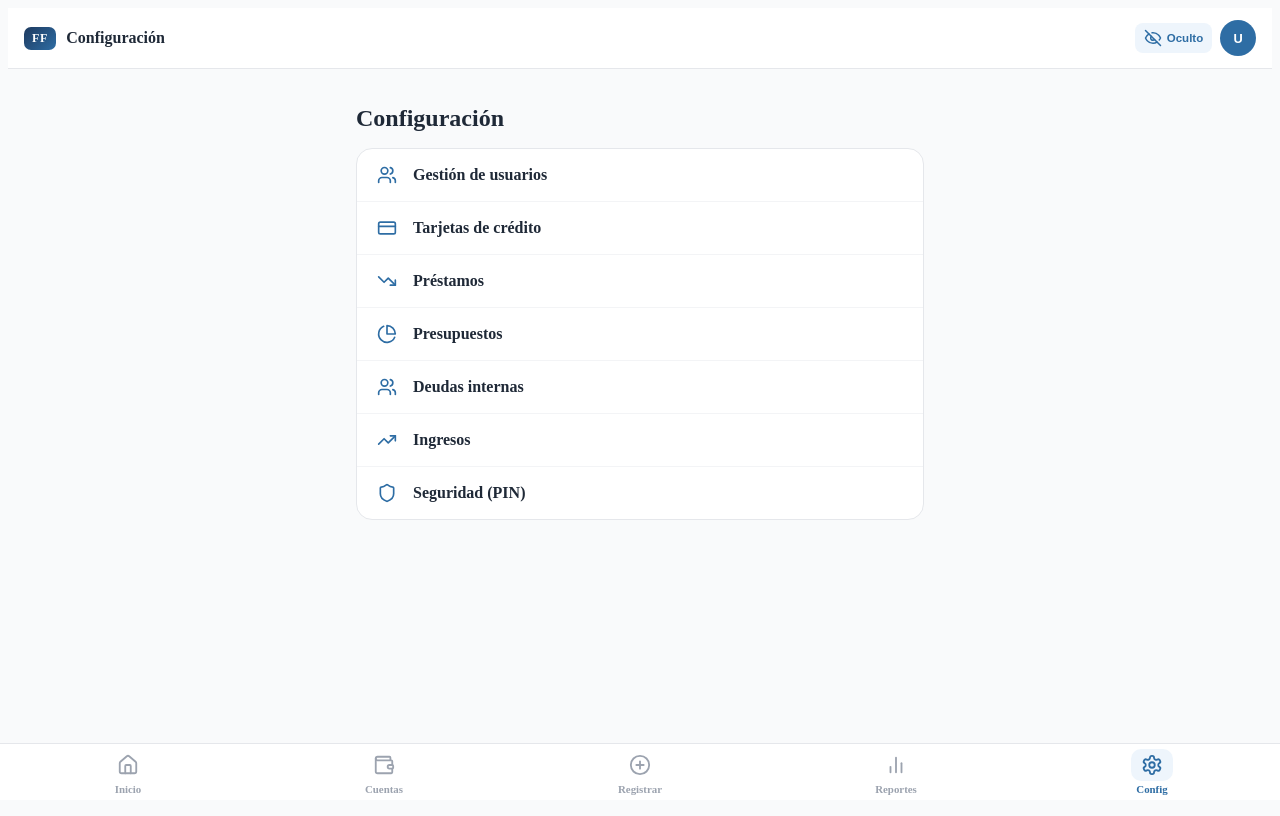
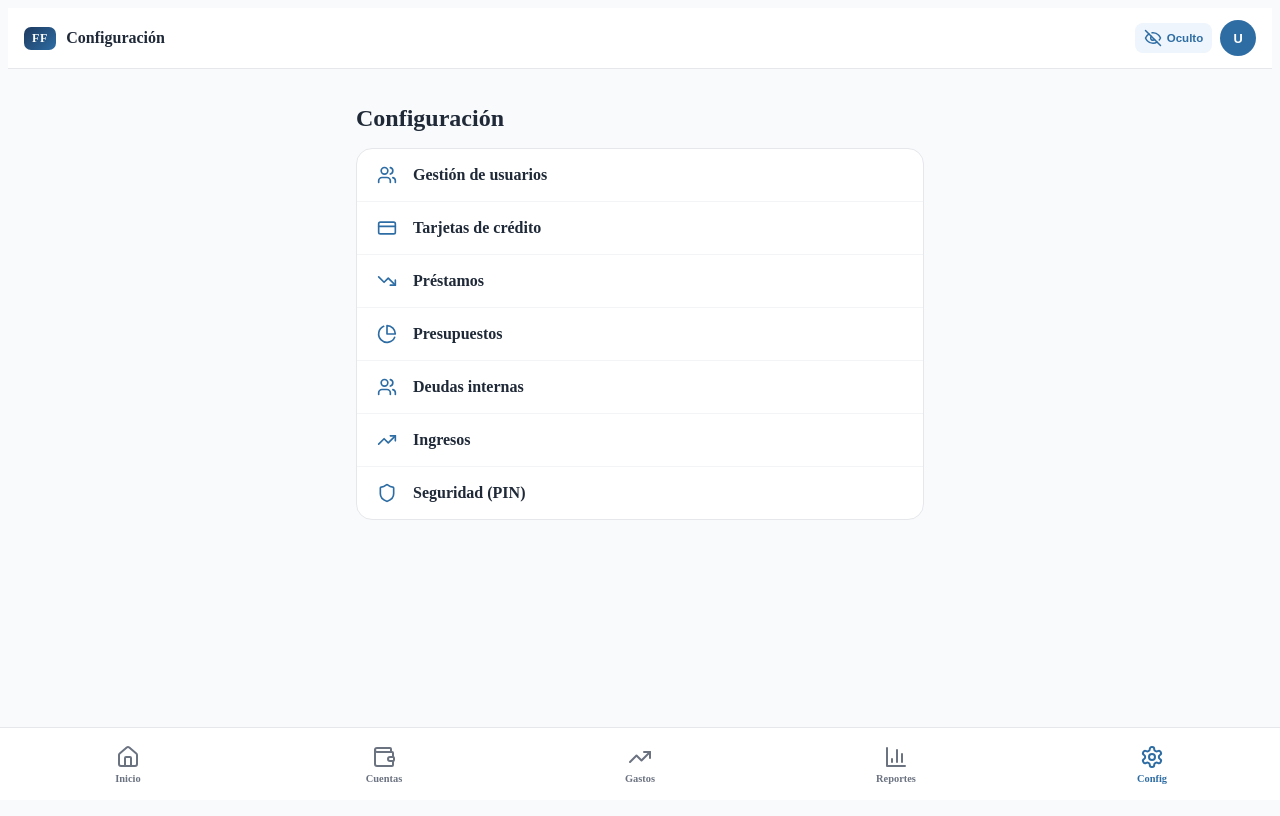
Before and after one commit to samuelynoa/familyfinance, a React (Vite) app: page /config in a window 1280 px wide. Built offline with nearby package versions, Linux system fonts and the light colour scheme; no server answers; sample sign-in values are in the browser's storage.

Commit message:
fix: improve BottomNav layout and styling consistency

```diff
--- a/src/components/layout/BottomNav.jsx
+++ b/src/components/layout/BottomNav.jsx
@@ -1,36 +1,68 @@
-import { NavLink } from 'react-router-dom'
-import { Home, Wallet, PlusCircle, BarChart2, Settings } from 'lucide-react'
+import { useLocation, Link } from 'react-router-dom'
+import { Home, Wallet, TrendingUp, BarChart3, Settings } from 'lucide-react'
 
-const NAV = [
-  { to: '/',             icon: Home,       label: 'Inicio'    },
-  { to: '/cuentas',      icon: Wallet,     label: 'Cuentas'   },
-  { to: '/gastos/nuevo', icon: PlusCircle, label: 'Registrar' },
-  { to: '/reportes',     icon: BarChart2,  label: 'Reportes'  },
-  { to: '/config',       icon: Settings,   label: 'Config'    },
+const NAVS = [
+  { path: '/',           label: 'Inicio',       icon: Home },
+  { path: '/cuentas',    label: 'Cuentas',      icon: Wallet },
+  { path: '/gastos',     label: 'Gastos',       icon: TrendingUp },
+  { path: '/reportes',   label: 'Reportes',     icon: BarChart3 },
+  { path: '/config',     label: 'Config',       icon: Settings },
 ]
 
 export default function BottomNav() {
+  const location = useLocation()
+
   return (
-    <nav style={S.nav}>
-      {NAV.map(({ to, icon: Icon, label }) => (
-        <NavLink key={to} to={to} end={to === '/'}
-          style={({ isActive }) => ({ ...S.item, color: isActive ? '#2E6DA4' : '#9CA3AF' })}>
-          {({ isActive }) => (
-            <>
-              <div style={{ ...S.iconWrap, background: isActive ? '#EEF5FC' : 'transparent' }}>
-                <Icon size={22} />
-              </div>
-              <span style={{ fontSize: '.68rem', fontWeight: 600 }}>{label}</span>
-            </>
-          )}
-        </NavLink>
-      ))}
+    <nav
+      style={{
+        position: 'fixed',
+        bottom: 0,
+        left: 0,
+        right: 0,
+        background: 'var(--color-nav-bg, #fff)',
+        borderTop: '1px solid var(--color-border, #E5E7EB)',
+        zIndex: 85,
+        paddingBottom: 'env(safe-area-inset-bottom)',
+      }}
+    >
+      <div
+        style={{
+          display: 'flex',
+          justifyContent: 'space-around',
+          alignItems: 'center',
+          height: '4.5rem',
+          width: '100%',
+        }}
+      >
+        {NAVS.map(nav => {
+          const Icon = nav.icon
+          const isActive = location.pathname === nav.path || location.pathname.startsWith(nav.path + '/')
+
+          return (
+            <Link
+              key={nav.path}
+              to={nav.path}
+              style={{
+                display: 'flex',
+                flexDirection: 'column',
+                alignItems: 'center',
+                justifyContent: 'center',
+                gap: '0.25rem',
+                flex: 1,
+                padding: '0.5rem',
+                color: isActive ? '#2E6DA4' : 'var(--color-text-secondary, #6B7280)',
+                textDecoration: 'none',
+                transition: 'color 0.2s ease',
+              }}
+            >
+              <Icon size={24} />
+              <span style={{ fontSize: '0.65rem', fontWeight: 600, textAlign: 'center' }}>
+                {nav.label}
+              </span>
+            </Link>
+          )
+        })}
+      </div>
     </nav>
   )
 }
-
-const S = {
-  nav: { position:'fixed',bottom:0,left:0,right:0,background:'#fff',borderTop:'1px solid #E5E7EB',display:'flex',padding:'.3rem 0 calc(.3rem + env(safe-area-inset-bottom))',zIndex:100 },
-  item: { flex:1,display:'flex',flexDirection:'column',alignItems:'center',gap:'.15rem',textDecoration:'none' },
-  iconWrap: { width:42,height:32,borderRadius:10,display:'flex',alignItems:'center',justifyContent:'center' },
-}
```
